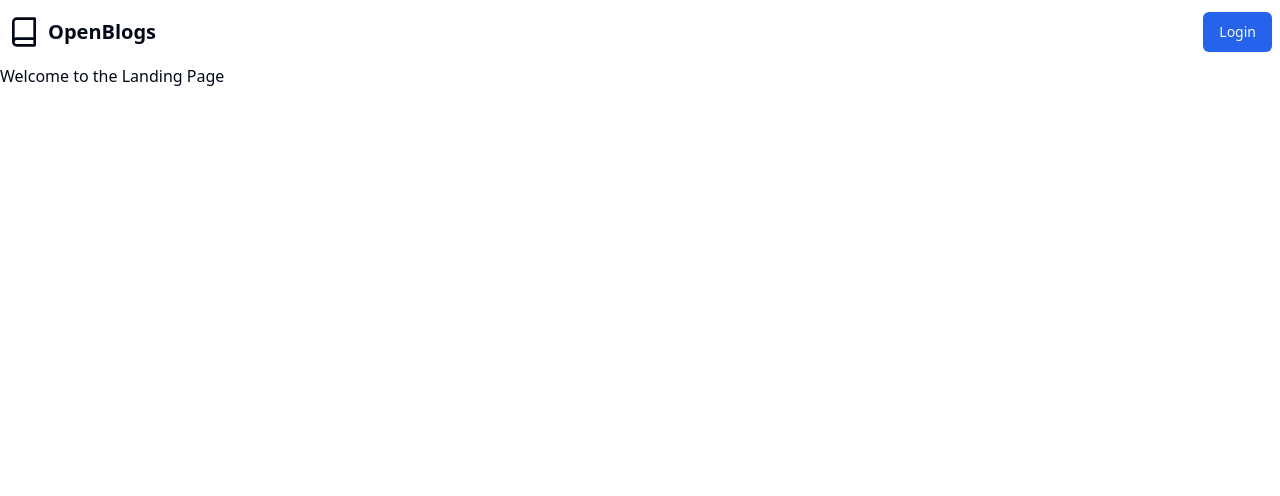
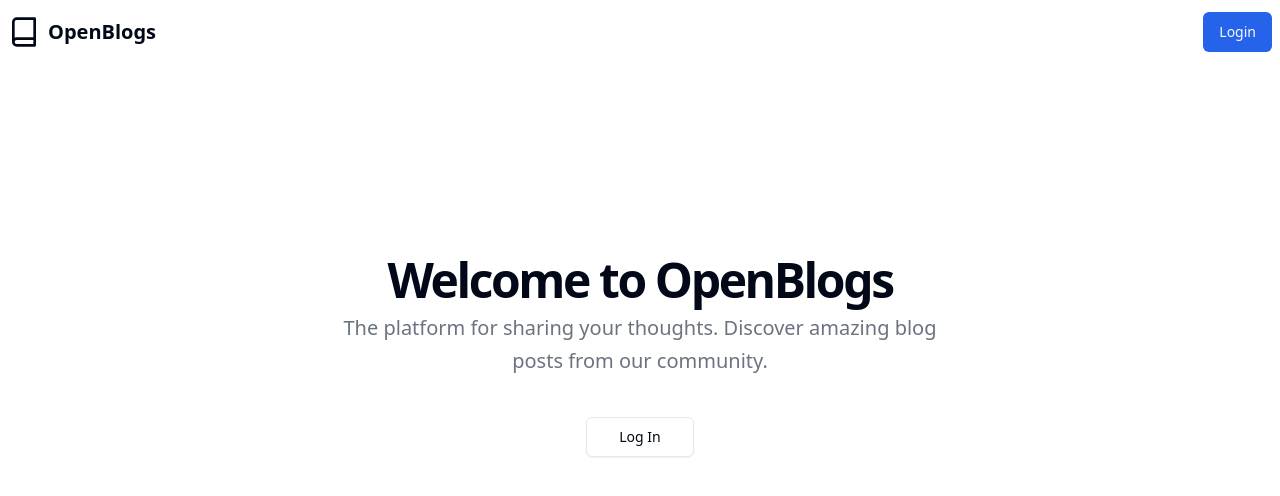
Before and after one commit to AmruthSD/OpenBlogs, a React (Vite) app in the folder frontend/: page / in a window 1280 px wide. Shown: the top 496 px of the page. Built offline with nearby package versions, Linux system fonts and the light colour scheme.

Commit message:
minor-ui-changes

```diff
--- a/frontend/src/components/FullScreenSpinner.jsx
+++ b/frontend/src/components/FullScreenSpinner.jsx
@@ -1,10 +1,13 @@
 export default function FullScreenSpinner() {
   return (
-    <div className="flex space-x-2 justify-center items-center bg-white h-screen dark:invert">
+    <div
+      className="fixed inset-0 flex gap-2 items-center justify-center bg-black bg-opacity-75"
+      style={{ zIndex: 999 }}
+    >
       <span className="sr-only">Loading...</span>
-      <div className="h-8 w-8 bg-black rounded-full animate-bounce [animation-delay:-0.3s]"></div>
-      <div className="h-8 w-8 bg-black rounded-full animate-bounce [animation-delay:-0.15s]"></div>
-      <div className="h-8 w-8 bg-black rounded-full animate-bounce"></div>
+      <div className="h-8 w-8 bg-blue-600 rounded-full animate-bounce [animation-delay:-0.3s]"></div>
+      <div className="h-8 w-8 bg-blue-600 rounded-full animate-bounce [animation-delay:-0.15s]"></div>
+      <div className="h-8 w-8 bg-blue-600 rounded-full animate-bounce"></div>
     </div>
   );
 }
--- a/frontend/src/pages/BlogPage.jsx
+++ b/frontend/src/pages/BlogPage.jsx
@@ -36,7 +36,7 @@
 
   return (
     <>
-      <div className="px-4 py-6 md:px-6 md:py-12 lg:py-16">
+      <div className="px-4 py-6 md:px-6 md:py-12 lg:py-16 lg:w-3/5 mx-auto">
         <Button onClick={()=>navigate(-1)} className=" my-6">{"< Go Back "}</Button>
         <div className="space-y-2">
           <h1 className="text-3xl font-extrabold tracking-tight lg:text-4xl">
--- a/frontend/src/pages/LandingPage.jsx
+++ b/frontend/src/pages/LandingPage.jsx
@@ -1,7 +1,36 @@
+import { Link } from "react-router-dom";
+import useAuthStore from "@/zustand/authStore";
+
 export default function LandingPage() {
+    const isAuth = useAuthStore((state) => state.isAuth);
+    const authData = useAuthStore((state) => state.authdata);
+
     return (
-        <div>
-        <h1>Welcome to the Landing Page</h1>
-        </div>
+        <main className="flex-1">
+        <section className="w-full py-12 md:py-24 lg:py-32 xl:py-48">
+          <div className="container flex flex-col items-center justify-center gap-4 px-4 text-center md:px-6 lg:gap-10">
+            <div className="space-y-2">
+              <h1 className="text-3xl font-bold tracking-tighter sm:text-4xl md:text-5xl">Welcome to OpenBlogs</h1>
+              <p className="mx-auto max-w-[600px] text-gray-500 md:text-xl/relaxed lg:text-base/relaxed xl:text-xl/relaxed dark:text-gray-400">
+                The platform for sharing your thoughts. Discover amazing blog posts from our community.
+              </p>
+            </div>
+            <div className="flex flex-col gap-2 min-[400px]:flex-row">
+              {isAuth && <Link
+                className="inline-flex h-10 items-center justify-center rounded-md bg-gray-900 px-8 text-sm font-medium text-gray-50 shadow transition-colors hover:bg-gray-900/90 focus-visible:outline-none focus-visible:ring-1 focus-visible:ring-gray-950 disabled:pointer-events-none disabled:opacity-50 dark:bg-gray-50 dark:text-gray-900 dark:hover:bg-gray-50/90 dark:focus-visible:ring-gray-300"
+                to="/blogs"
+              >
+                Checkout Blogs
+              </Link>}
+              {!isAuth && <Link
+                className="inline-flex h-10 items-center justify-center rounded-md border border-gray-200  bg-white px-8 text-sm font-medium shadow-sm transition-colors hover:bg-gray-100 hover:text-gray-900 focus-visible:outline-none focus-visible:ring-1 focus-visible:ring-gray-950 disabled:pointer-events-none disabled:opacity-50  dark:border-gray-800 dark:bg-gray-950 dark:hover:bg-gray-800 dark:hover:text-gray-50 dark:focus-visible:ring-gray-300"
+                to="/login"
+              >
+                Log In
+              </Link>}
+            </div>
+          </div>
+        </section>
+        </main>
     );
 }
```
